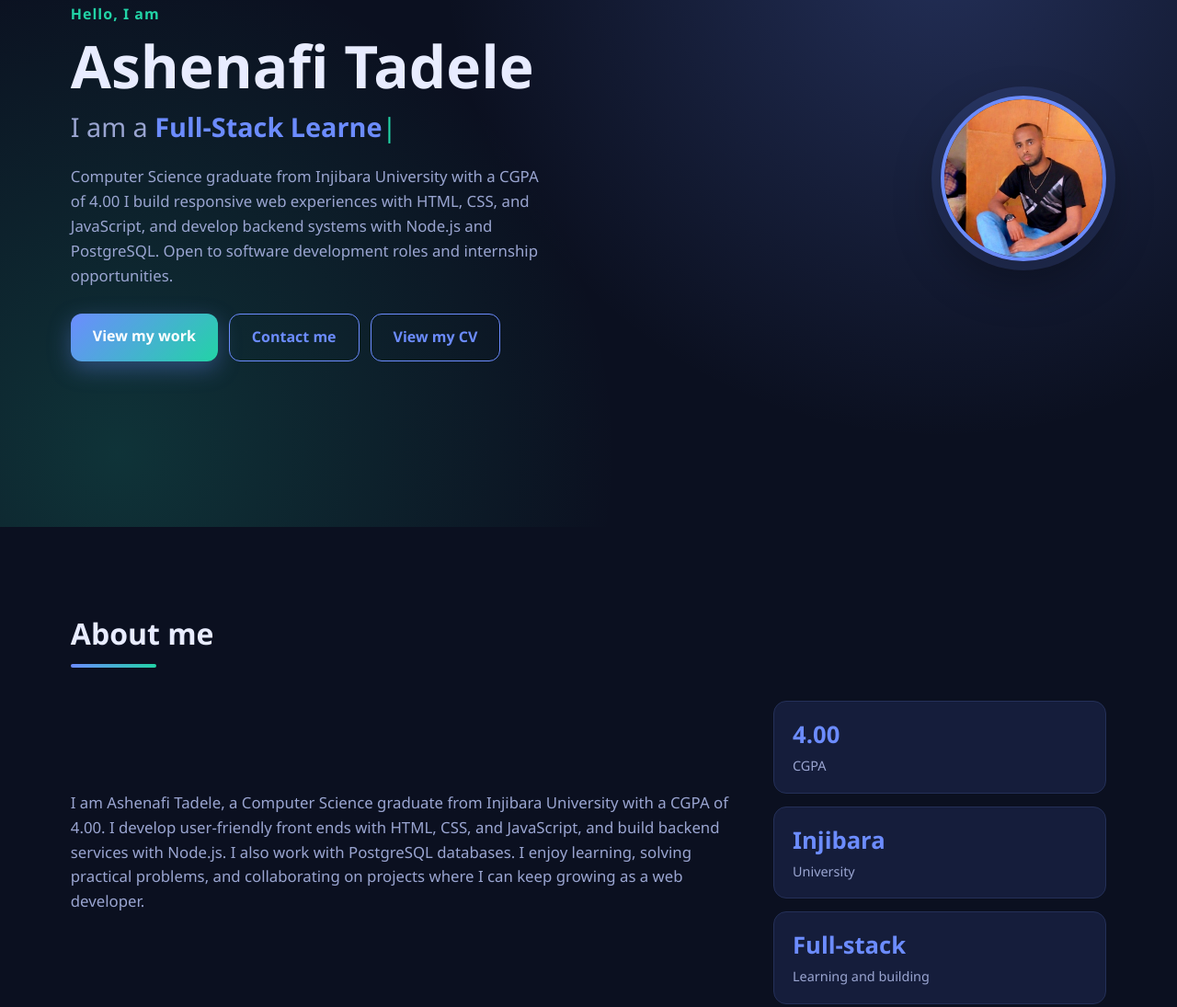
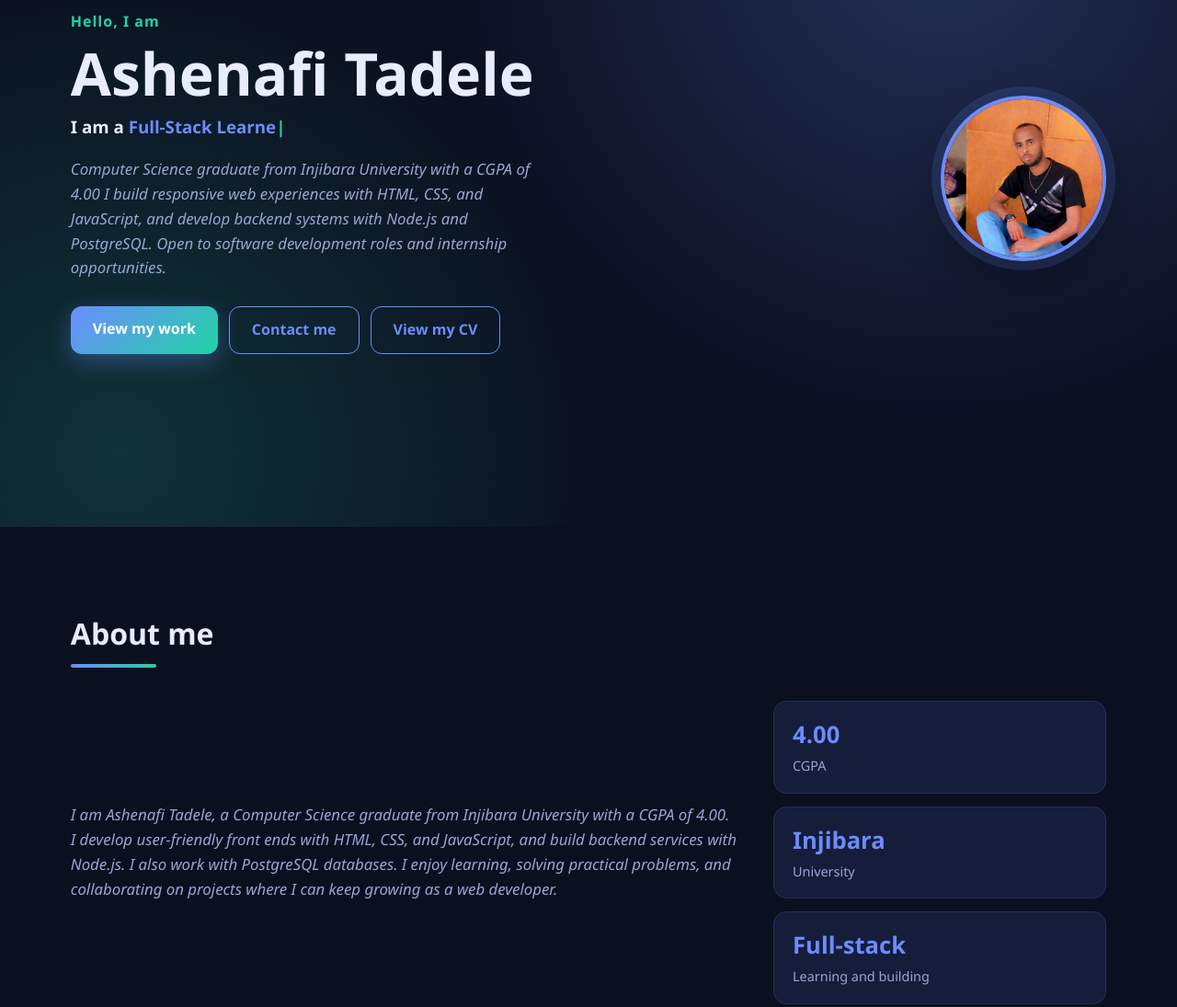
Before and after one commit to ashenafi2127/ashenafi2127.github.io, a plain HTML site: page index.html in a window 1280 px wide. Shown: the part 227-1322 px from the top of the page at 92% size. Drawn offline with Linux system fonts and the light colour scheme.

Commit message:
Update index.html

```diff
--- a/index.html
+++ b/index.html
@@ -112,12 +112,12 @@
     <div class="hero-text reveal">
       <p class="hello">Hello, I am</p>
       <h1>Ashenafi Tadele</h1>
-      <h2>I am a <span id="typing"></span><span class="cursor">|</span></h2>
-      <p class="intro">
+      <h3>I am a <span id="typing"></span><span class="cursor">|</span></h3>
+      <p class="intro"> <i>
         Computer Science graduate from Injibara University with a CGPA of 4.00
         I build responsive web experiences with HTML, CSS, and JavaScript, and
         develop backend systems with Node.js and PostgreSQL. Open to software
-        development roles and internship opportunities.
+        development roles and internship opportunities.</i>
       </p>
       <div class="hero-buttons">
         <a href="#projects" class="btn primary">View my work</a>
@@ -135,13 +135,13 @@
   <section id="about" class="section">
     <h3 class="title reveal">About me</h3>
     <div class="about-grid reveal">
-      <p>
+      <p> <i>
         I am Ashenafi Tadele, a Computer Science graduate from Injibara
         University with a CGPA of 4.00. I develop user-friendly front ends with
         HTML, CSS, and JavaScript, and build backend services with Node.js.
         I also work with PostgreSQL databases. I enjoy learning, solving
         practical problems, and collaborating on projects where I can keep
-        growing as a web developer.
+        growing as a web developer.</i>
       </p>
       <div class="stats">
         <div><strong>4.00</strong><span>CGPA</span></div>
@@ -268,14 +268,14 @@
 
   <!-- CONTACT -->
   <section id="contact" class="section">
-    <h3 class="title reveal">Contact me</h3>
+    <h3 class="title reveal">Contact-Me</h3>
     <p class="contact-text reveal">
-      <i> <b>
+      <i>
       Choose a contact method below.<br>
-  Gmail or Telegram may ask you to sign in or create an account first.<br>
-  Telegram supports messages, media, and calls when available.<br>
+  Gmail or Telegram may ask you to sign in or create an account first.
+  Telegram supports messages,<br> media, and calls when available.
   The phone link starts a voice call, and GitHub opens my profile.<br>
-  You confirm before sending or calling.</b></i>
+  You confirm before sending or calling.</i>
     </p>
     <div class="contact-icons reveal">
 
@@ -313,7 +313,7 @@
   <label for="cfEmail">Your email</label>
   <input type="email" id="cfEmail" name="email" placeholder="you@gmail.com" required>
 
-  <label for="cfMessage">Message</label>
+  <label for="cfMessage"> Youre-Message</label>
   <textarea id="cfMessage" name="message" rows="5" placeholder="Write your message..." required></textarea>
 
   <button type="submit" class="btn primary" id="cfBtn">Send message</button>
```
